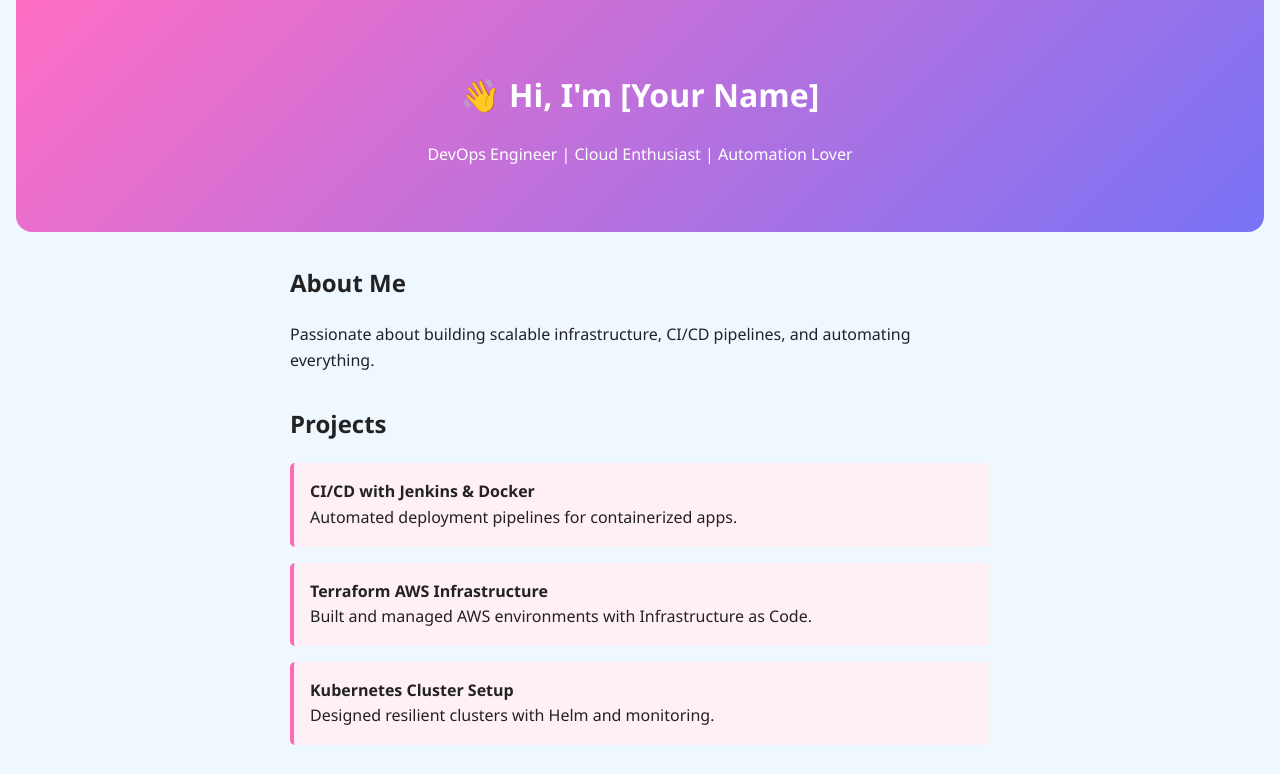
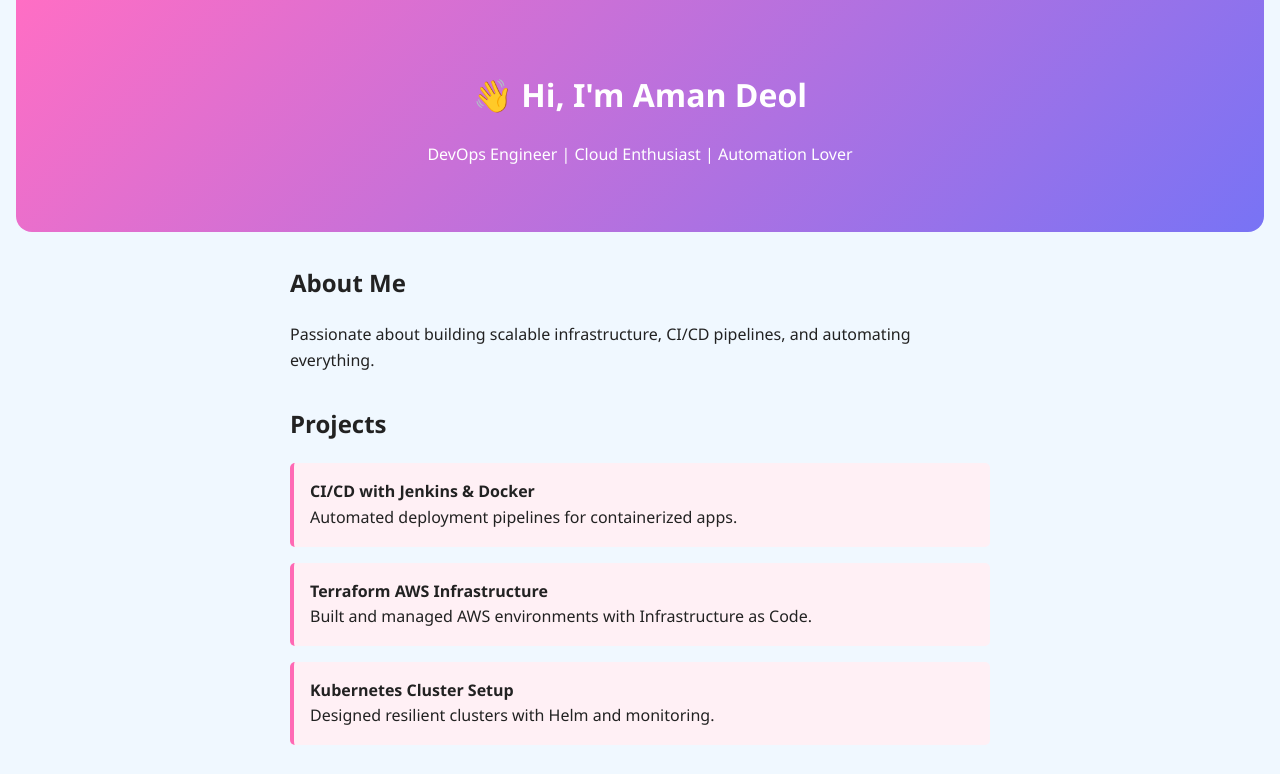
Before and after one commit to AmanDeol063/Devops-Portfolio, a plain HTML site: page index.html in a window 1280 px wide. Shown: the top 774 px of the page. Drawn offline with Linux system fonts and the light colour scheme.

Commit message:
Update index.html

```diff
--- a/index.html
+++ b/index.html
@@ -8,7 +8,7 @@
 </head>
 <body>
   <header>
-    <h1>👋 Hi, I'm [Your Name]</h1>
+    <h1>👋 Hi, I'm Aman Deol</h1>
     <p>DevOps Engineer | Cloud Enthusiast | Automation Lover</p>
   </header>
 
```
